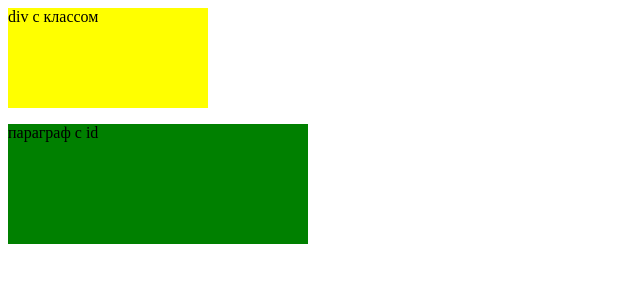
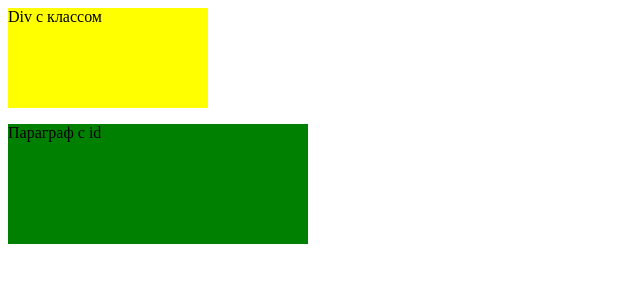
Before and after one commit to Nata2401/lesson15, a plain HTML site: page index.html in a window 1280 px wide. Shown: the full height of the page, 0-640 px from the left. Drawn offline with Linux system fonts and the light colour scheme.

Commit message:
Добавлен текст в блоки!

```diff
--- a/index.html
+++ b/index.html
@@ -4,7 +4,7 @@
   <meta charset="UTF-8">
   <meta http-equiv="X-UA-Compatible" content="IE=edge">
   <meta name="viewport" content="width=device-width, initial-scale=1.0">
-  <title>Document</title>
+  <title>Lesson 15</title>
   <script src="./script.js" defer></script>
 </head>
 <body>
--- a/script.js
+++ b/script.js
@@ -12,12 +12,12 @@
     if (this.selector[0] === '.') {
         elem = document.createElement('div');
         elem.className = this.selector.slice(1);
-        elem.innerText = 'div с классом';
+        elem.innerText = 'Div с классом';
     }
     if (this.selector[0] === '#') {
         elem = document.createElement('p');
         elem.id = this.selector.slice(1);
-        elem.innerText = 'параграф с id';
+        elem.innerText = 'Параграф с id';
 
     }
     elem.style.cssText = `height: ${this.height}px;
```
